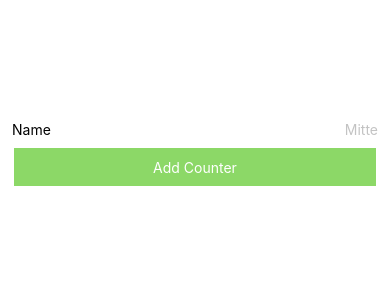
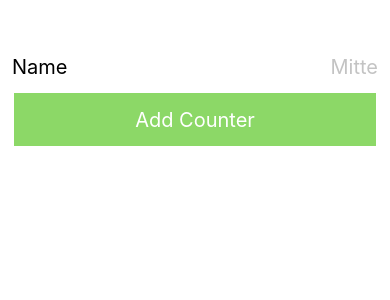
Before and after one commit to Pingu501/tamStats, a React Native app: screen / in a window 390 px wide. Shown: the top 300 px of the page. Built offline with nearby package versions, Linux system fonts and the light colour scheme.

Commit message:
style fixes

```diff
--- a/App.js
+++ b/App.js
@@ -1,5 +1,5 @@
 import React from 'react';
-import { StyleSheet, Text, View } from 'react-native';
+import { View } from 'react-native';
 
 import Counters from './Container/Counters';
 
@@ -15,7 +15,7 @@ export default class App extends React.Component {
 
 const styles = {
   container: {
-    paddingTop: 100,
+    paddingTop: 30,
     flex: 1
   },
 };
--- a/Components/Atoms/Button.js
+++ b/Components/Atoms/Button.js
@@ -3,6 +3,8 @@ import PropTypes from 'prop-types';
 import {Text, TouchableOpacity} from 'react-native';
 
 const Button = props => {
+  const fontSize = (props.size === "large" ? 20 : 12);
+
   return (
       <TouchableOpacity
           onPress={props.onClick}
@@ -14,12 +16,12 @@ const Button = props => {
             margin: 2,
             padding: 2,
             position: 'relative',
-            zIndex: 300,
+            zIndex: -2,
           }}
       >
         <Text style={{
           textAlign: 'center',
-          fontSize: 14,
+          fontSize: fontSize,
           color: 'white',
         }}>{props.title}</Text>
       </TouchableOpacity>
@@ -28,7 +30,12 @@ const Button = props => {
 
 Button.propTypes = {
   title: PropTypes.string.isRequired,
+  size: PropTypes.oneOf('normal', 'large'),
   onClick: PropTypes.func.isRequired,
 };
 
+Button.defaultProps = {
+  size: 'normal'
+};
+
 export default Button;
--- a/Components/Atoms/Select.js
+++ b/Components/Atoms/Select.js
@@ -30,7 +30,7 @@ export default class Select extends React.Component {
         >
           <TouchableOpacity
               onPress={this.onToggleSelect}>
-            <Text style={{color: '#c3c3c3'}}>{this.props.selectedValue}</Text>
+            <Text style={{color: '#c3c3c3', fontSize: 20}}>{this.props.selectedValue}</Text>
           </TouchableOpacity>
 
           {this.state.isOpen ? this.renderOptions(this.props.options) : ''}
@@ -47,9 +47,12 @@ export default class Select extends React.Component {
             <TouchableOpacity
                 key={'select-option' + index}
                 onPress={this.onSelectChange(index)}
+                style={{
+                  padding: 12
+                }}
             >
               <Text
-                  style={{borderBottomColor: 'red'}}
+                  style={{fontSize: 22, fontWeight: '500', color: '#999999'}}
               >
                 {option.name}
               </Text>
@@ -61,11 +64,11 @@ export default class Select extends React.Component {
         <View style={{
           position: 'absolute',
           right: 0,
-          marginTop: 24,
-          width: 80,
-          padding: 12,
-          backgroundColor: 'lightgrey',
-          zIndex: 9000,
+          marginTop: 27,
+          width: 100,
+          backgroundColor: '#eaeaea',
+          padding: 4,
+          zIndex: 9000
         }}>
           {pickerItems}
         </View>
@@ -79,7 +82,7 @@ export default class Select extends React.Component {
   onSelectChange = index => {
     return () => {
       this.props.onChange(this.props.options[index].value);
-      this.setState({isOpen: false})
+      this.setState({isOpen: false});
     };
   };
 };
--- a/Container/Counters.js
+++ b/Container/Counters.js
@@ -34,7 +34,7 @@ export default class Counters extends React.Component {
           {this.renderCounters()}
 
           <View style={{
-            height: 100,
+            height: 130,
             padding: 12,
             position: 'relative',
           }}>
@@ -46,6 +46,7 @@ export default class Counters extends React.Component {
               zIndex: 0,
             }}>
               <TextInput
+                  style={{fontSize: 20}}
                   placeholder="Name"
                   onChangeText={this.onChangeTransientCounterName}
               />
@@ -55,7 +56,8 @@ export default class Counters extends React.Component {
                       selectedValue={this.state.transientCounter.position}/>
             </View>
             <Button title="Add Counter"
-                    onClick={this.onAddCounter}/>
+                    onClick={this.onAddCounter}
+                    size="large"/>
           </View>
         </View>
     );
@@ -84,6 +86,10 @@ export default class Counters extends React.Component {
     this.setState({
       counters: counters,
       nextCounterId: this.state.nextCounterId + 1,
+      transientCounter: {
+        name: '',
+        position: 'Mitte',
+      },
     });
     this.forceUpdate();
   };
@@ -95,7 +101,12 @@ export default class Counters extends React.Component {
   };
 
   onChangeTransientCounterName = name => {
-    this.setState({transientCounter: {name: name}});
+    this.setState({
+      transientCounter: {
+        name: name,
+        position: this.state.transientCounter.position,
+      },
+    });
   };
 
   onChangeTransientCounterPosition = position => {
```
